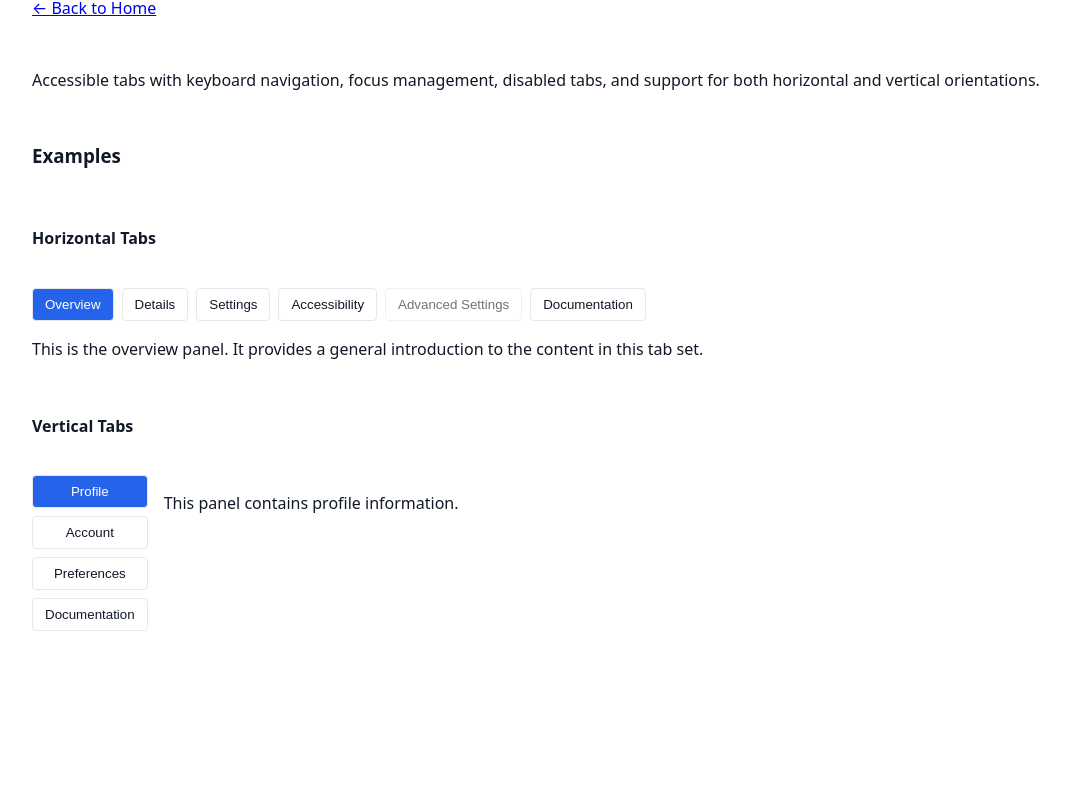
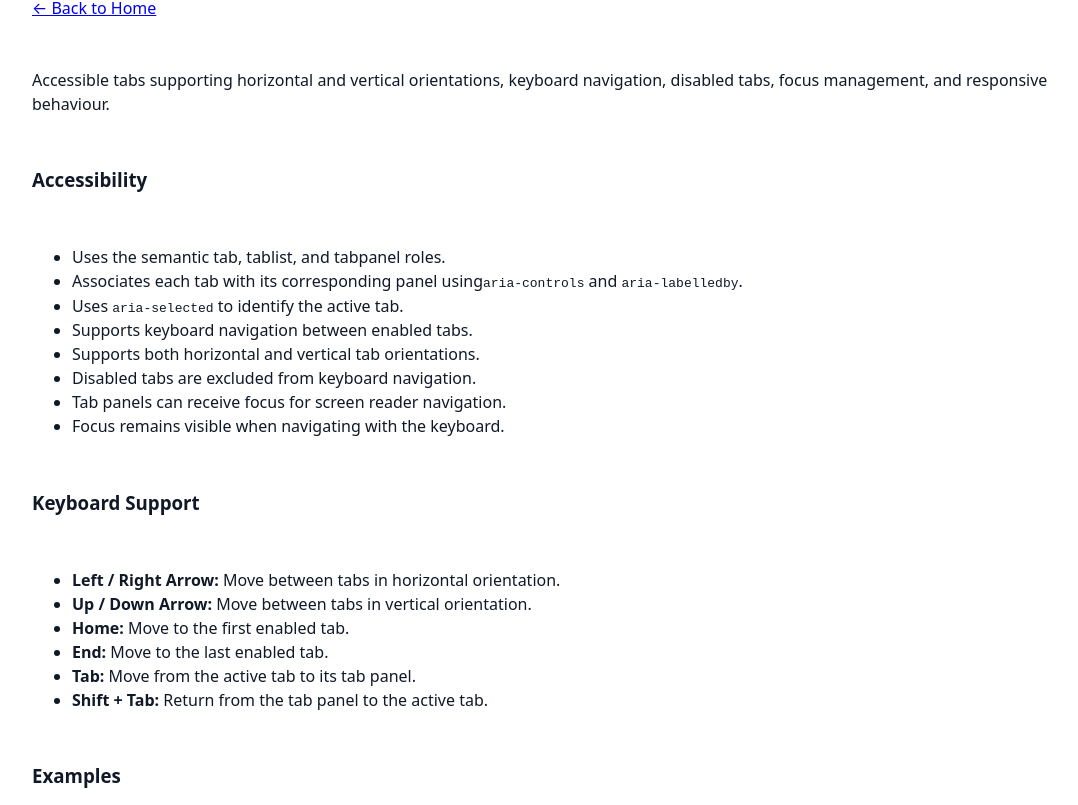
Before and after one commit to rpcorr/accessible-templates, a React (Vite) app: page /tab in a window 1280 px wide. Shown: the part 275-1080 px from the top of the page, without its empty margins (82-1160 px from the left). Before the commit the page ends 906 px from the top, so only its background shows below. Built offline with nearby package versions, Linux system fonts and the light colour scheme.

Commit message:
Add Tabs accessibility documentation

```diff
--- a/src/examples/Tab/TabExamples.tsx
+++ b/src/examples/Tab/TabExamples.tsx
@@ -161,8 +161,6 @@ export function TabsExamples() {
 
   return (
     <div className="stack">
-      <h3>Examples</h3>
-
       <div className="stack">
         <h4>Horizontal Tabs</h4>
 
--- a/src/pages/TabsPage.tsx
+++ b/src/pages/TabsPage.tsx
@@ -5,9 +5,56 @@ export function TabsPage() {
   return (
     <PageLayout title="Tab">
       <p>
-        Accessible tabs with keyboard navigation, focus management, disabled
-        tabs, and support for both horizontal and vertical orientations.
+        Accessible tabs supporting horizontal and vertical orientations,
+        keyboard navigation, disabled tabs, focus management, and responsive
+        behaviour.
       </p>
+
+      <h3>Accessibility</h3>
+
+      <ul>
+        <li>Uses the semantic tab, tablist, and tabpanel roles.</li>
+        <li>
+          Associates each tab with its corresponding panel using
+          <code>aria-controls</code> and <code>aria-labelledby</code>.
+        </li>
+        <li>
+          Uses <code>aria-selected</code> to identify the active tab.
+        </li>
+        <li>Supports keyboard navigation between enabled tabs.</li>
+        <li>Supports both horizontal and vertical tab orientations.</li>
+        <li>Disabled tabs are excluded from keyboard navigation.</li>
+        <li>Tab panels can receive focus for screen reader navigation.</li>
+        <li>Focus remains visible when navigating with the keyboard.</li>
+      </ul>
+
+      <h3>Keyboard Support</h3>
+
+      <ul>
+        <li>
+          <strong>Left / Right Arrow:</strong> Move between tabs in horizontal
+          orientation.
+        </li>
+        <li>
+          <strong>Up / Down Arrow:</strong> Move between tabs in vertical
+          orientation.
+        </li>
+        <li>
+          <strong>Home:</strong> Move to the first enabled tab.
+        </li>
+        <li>
+          <strong>End:</strong> Move to the last enabled tab.
+        </li>
+        <li>
+          <strong>Tab:</strong> Move from the active tab to its tab panel.
+        </li>
+        <li>
+          <strong>Shift + Tab:</strong> Return from the tab panel to the active
+          tab.
+        </li>
+      </ul>
+
+      <h3>Examples</h3>
 
       <TabsExamples />
     </PageLayout>
```
